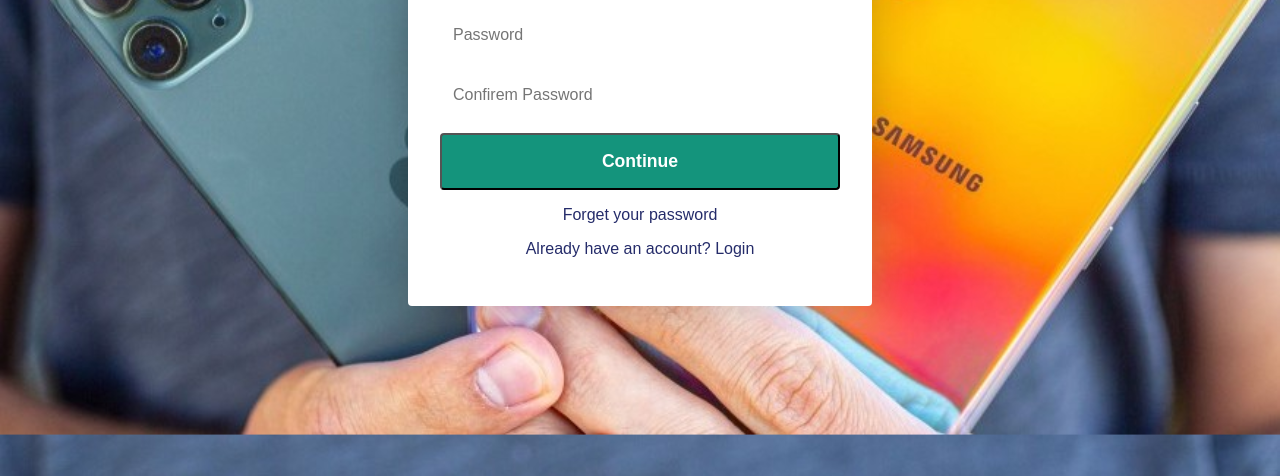
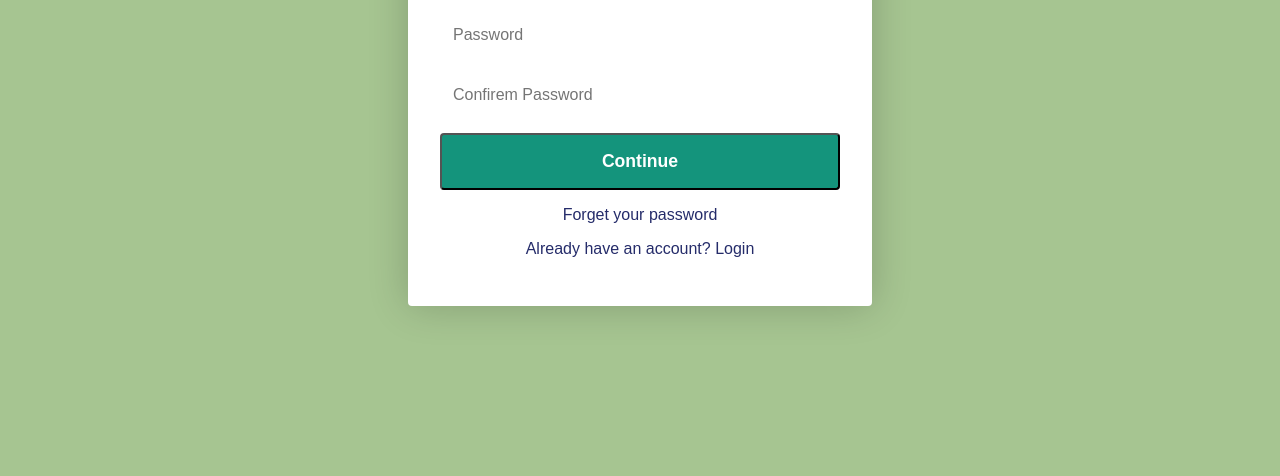
Before and after one commit to sarahabbas10/Phone-Store, a plain HTML site: page sign up in.html in a window 1280 px wide. Shown: the part 324-800 px from the top of the page. Drawn offline with Linux system fonts and the light colour scheme.

Commit message:
Update sign.css

```diff
--- a/sign.css
+++ b/sign.css
@@ -12,7 +12,7 @@
             align-items: center;
             justify-content: center;
             font-size: 18px;
-            background: url(./products.jpg);
+          background: rgb(166, 197, 145);
             background-size: 100%;
         }
 
```
